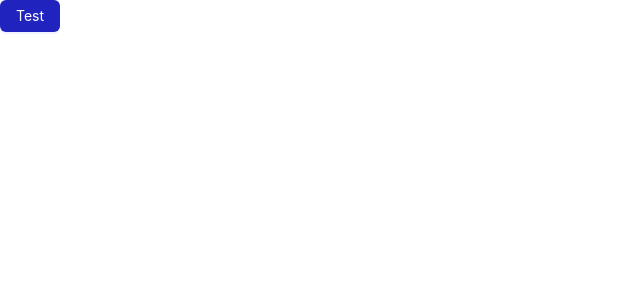
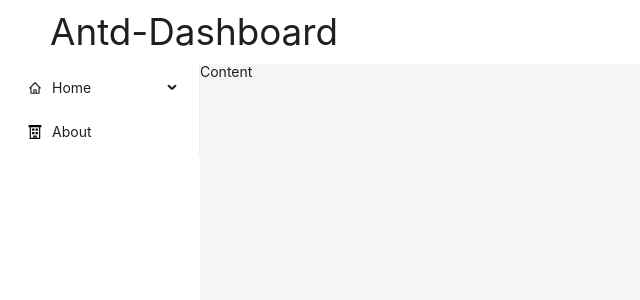
Before and after one commit to sinchana-P/antd-dashboard, a React (Vite) app: page / in a window 1280 px wide. Shown: the top 300 px of the page, without its empty margins (0-640 px from the left). Built offline with nearby package versions, Linux system fonts and the light colour scheme.

Commit message:
Sider, Menu

```diff
--- a/package.json
+++ b/package.json
@@ -12,7 +12,8 @@
   "dependencies": {
     "antd": "^5.11.1",
     "react": "^18.2.0",
-    "react-dom": "^18.2.0"
+    "react-dom": "^18.2.0",
+    "react-icons": "^4.11.0"
   },
   "devDependencies": {
     "@types/react": "^18.2.15",
--- a/src/App.tsx
+++ b/src/App.tsx
@@ -1,13 +1,59 @@
 import { useState } from 'react'
-import './App.css'
-import { Button } from 'antd'
+import { Button, Layout, Menu } from 'antd'
+import { Content, Header } from "antd/es/layout/layout";
+import Sider from "antd/es/layout/Sider";
+import "./styles/dashboard.css"
+import { HiOutlineHome } from 'react-icons/hi'
+import { GrOrganization } from 'react-icons/gr'
+import { BsPerson } from 'react-icons/bs'
+import { FaUsers } from 'react-icons/fa'
 
 function App() {
 
   return (
-    <div>
-      <Button type="primary">Test</Button>
-    </div>
+    <Layout className='container'>
+      <Header
+        style={{
+          backgroundColor: "white"
+        }}
+      >
+        <div className="brand">
+          Antd-Dashboard
+        </div>
+      </Header>
+      <Layout>
+        <Sider theme='light'>
+          <Menu
+            mode='inline'
+            items = {[
+              {
+                label: "Home",
+                key: "home",
+                icon: <HiOutlineHome />,
+                children: [
+                  {
+                    label: "Add profile",
+                    key: "add_profile",
+                    icon: <BsPerson />
+                  },
+                  {
+                    label: 'All users',
+                    key: "all_users",
+                    icon: <FaUsers />
+                  },
+                ],
+              },
+              {
+                label: "About",
+                key: "about",
+                icon: <GrOrganization />
+              }
+            ]}
+          />
+        </Sider>
+        <Content>Content</Content>
+      </Layout>
+    </Layout>
   )
 }
 
--- /dev/null
+++ b/src/styles/dashboard.css
@@ -0,0 +1,13 @@
+.container {
+    height: 100vh;
+    width: 100vw;
+}
+
+.header {
+    background-color: white;
+}
+
+.brand {
+   font-size: 2.3rem;
+   padding: 10;
+}
```
Also changed, not shown: 1 other file (tests, documents, lock files or other folders).
